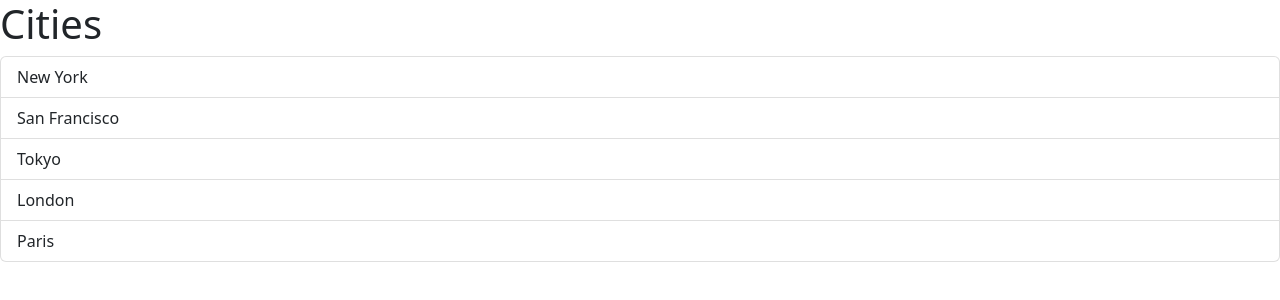
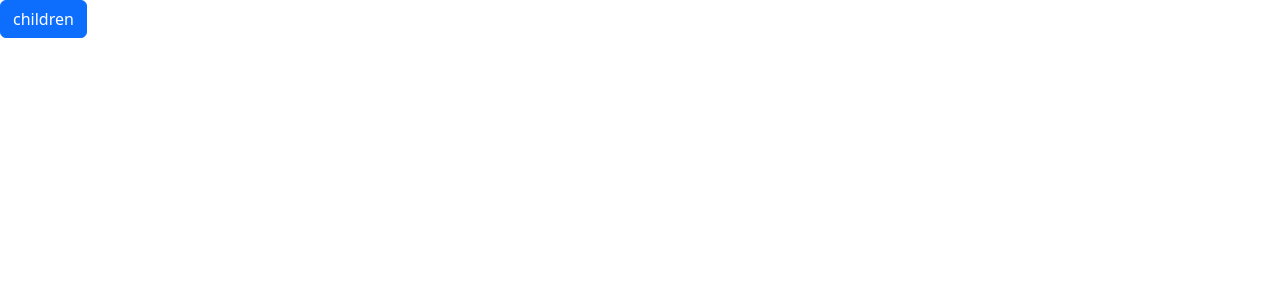
Before and after one commit to QUQlll/React-Tutorial-for-Beginners, a React (Vite) app in the folder react-app/: page / in a window 1280 px wide. Shown: the top 300 px of the page. Built offline with nearby package versions, Linux system fonts and the light colour scheme.

Commit message:
单击弹出隐藏

```diff
--- a/react-app/src/App.tsx
+++ b/react-app/src/App.tsx
@@ -1,19 +1,33 @@
-import ListGroup from "./components/ListGroup";
+// import Alert from "./components/Alert";
+import { useState } from "react";
+import Button from "./components/Button";
+import Alert from "./components/Alert";
+// import ListGroup from "./components/ListGroup";
 
 function App() {
-  let items = ["New York", "San Francisco", "Tokyo", "London", "Paris"];
-
-  const handleSelectItem = (item: string) => {
-    console.log(item);
-  };
-
+  // let items = ["New York", "San Francisco", "Tokyo", "London", "Paris"];
+  // const handleSelectItem = (item: string) => {
+  //   console.log(item);
+  // };
+  const [alertVisible, setAlerVisibility] = useState(false);
   return (
     <div>
-      <ListGroup
+      {alertVisible && (
+        <Alert onClose={() => setAlerVisibility(false)}>My alert</Alert>
+      )}
+      <Button color="primary" onClick={() => setAlerVisibility(true)}>
+        children
+      </Button>
+
+      {/* <Alert>
+        Hello <span>Word</span>
+      </Alert> */}
+
+      {/* <ListGroup
         items={items}
         heading="Cities"
         onSelectItem={handleSelectItem}
-      />
+      /> */}
     </div>
   );
 }
--- /dev/null
+++ b/react-app/src/components/Alert.tsx
@@ -0,0 +1,24 @@
+import React, { ReactNode } from "react";
+
+interface Props {
+  //   children: string;
+  children: ReactNode;
+  onClose: () => void;
+}
+
+const Alert = ({ children, onClose }: Props) => {
+  return (
+    <div className="alert alert-primary  alert-dismissible">
+      {children}
+      <button
+        type="button"
+        className="btn-close"
+        data-bs-dismiss="alert"
+        aria-label="Close"
+        onClick={onClose}
+      ></button>
+    </div>
+  );
+};
+
+export default Alert;
--- /dev/null
+++ b/react-app/src/components/Button.tsx
@@ -0,0 +1,19 @@
+import Alert from "./Alert";
+
+interface Props {
+  children: string;
+  color?: "primary" | "secondary" | "danger";
+  onClick: () => void;
+}
+
+const Button = ({ children, onClick, color = "primary" }: Props) => {
+  return (
+    <div>
+      <button className={"btn btn-" + color} onClick={onClick}>
+        {children}
+      </button>
+    </div>
+  );
+};
+
+export default Button;
```
Also changed, not shown: react-app/note/props_and_state.txt.
